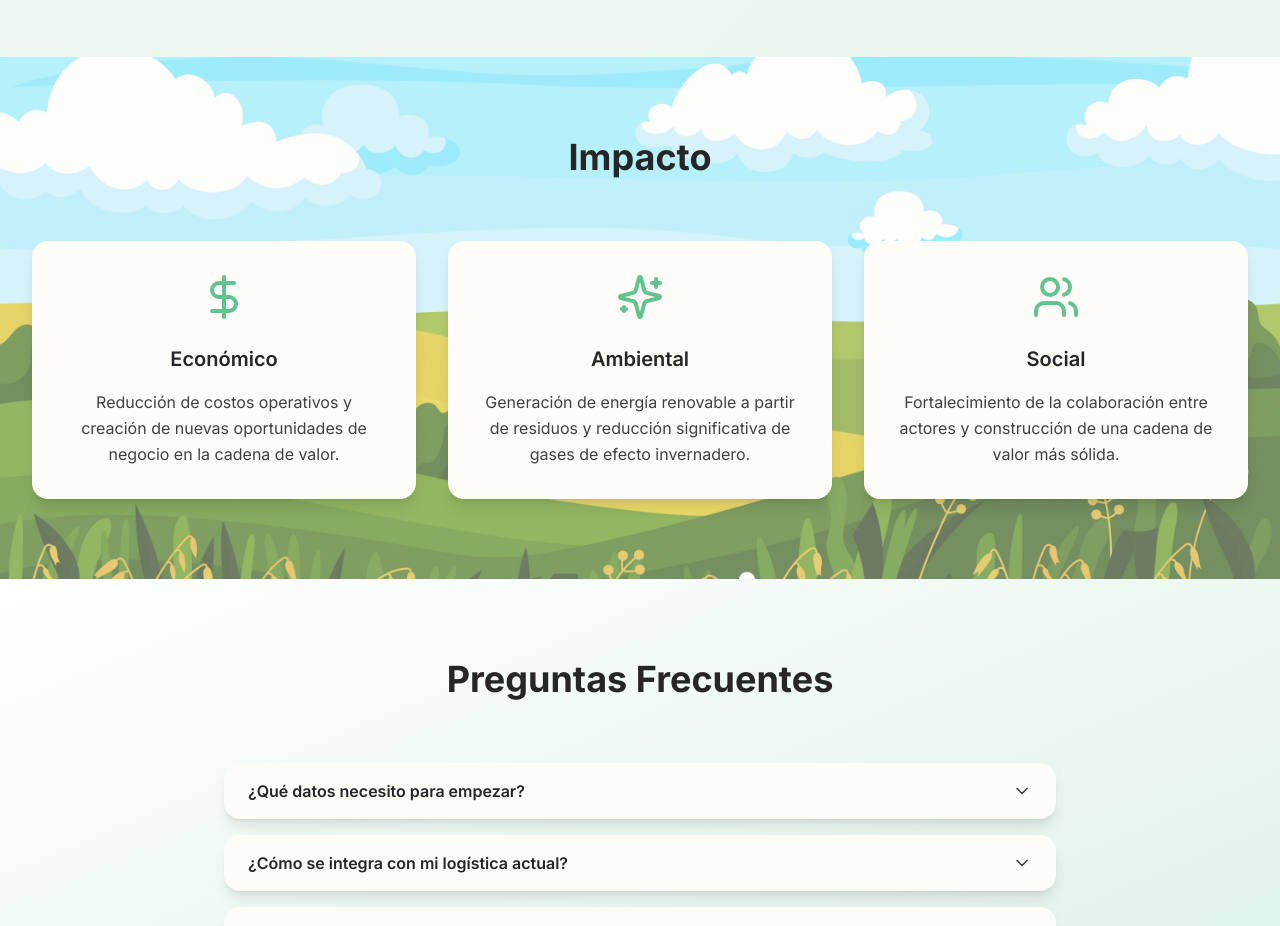
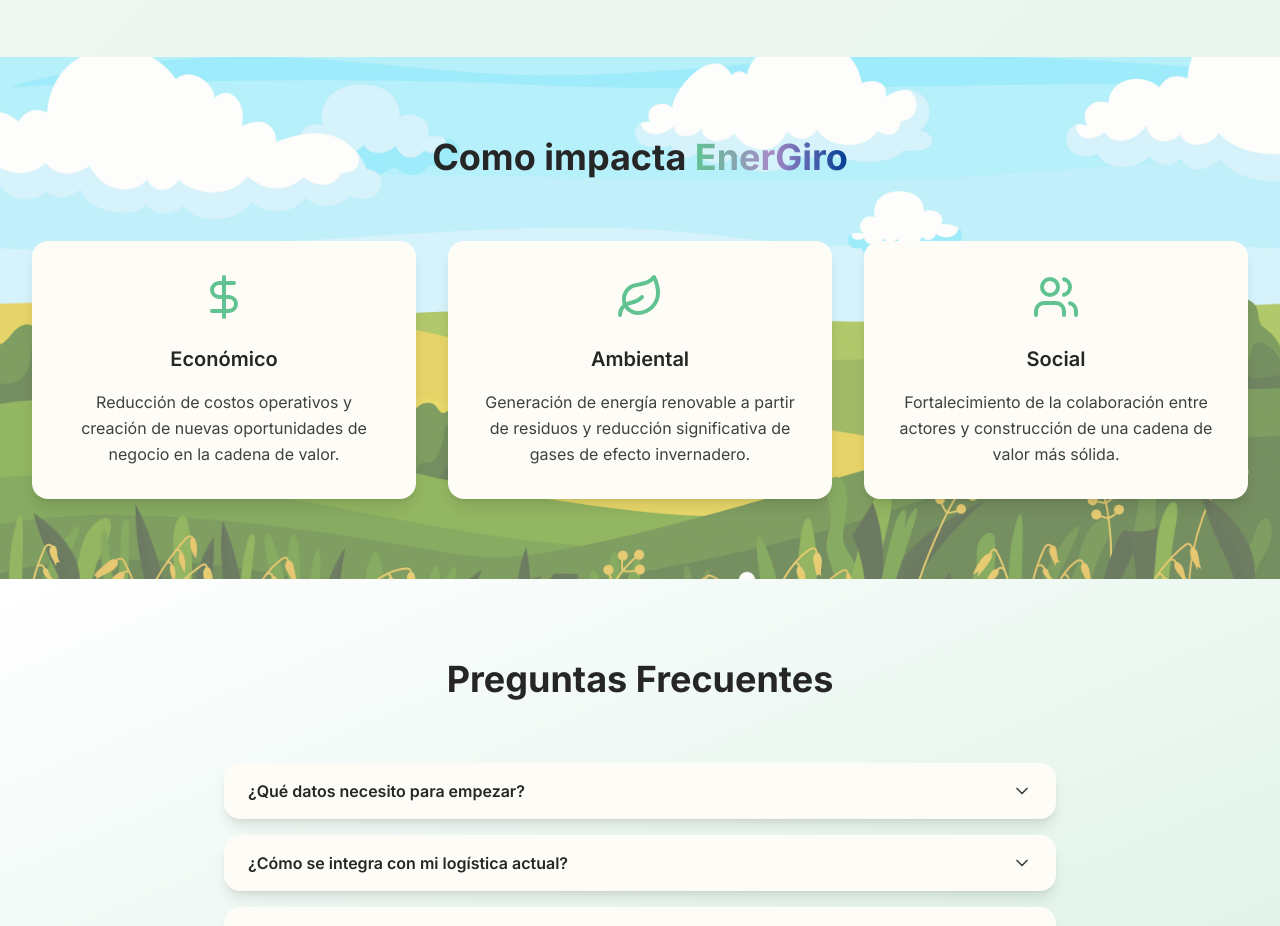
Before and after one commit to dbrosio3/energiro-landing, a Next.js app: page / in a window 1280 px wide. Shown: the part 3360-4286 px from the top of the page. Built offline with nearby package versions, Linux system fonts and the light colour scheme.

Commit message:
actualizo impacto

```diff
--- a/app/components/Impact.tsx
+++ b/app/components/Impact.tsx
@@ -1,7 +1,7 @@
 "use client";
 
 import { motion } from "framer-motion";
-import { DollarSign, Sparkles, Users } from "lucide-react";
+import { DollarSign, Leaf, Users } from "lucide-react";
 
 export default function Impact() {
   const impacts = [
@@ -13,7 +13,7 @@ export default function Impact() {
     },
     {
       title: "Ambiental",
-      icon: Sparkles,
+      icon: Leaf,
       description:
         "Generación de energía renovable a partir de residuos y reducción significativa de gases de efecto invernadero.",
     },
@@ -43,7 +43,7 @@ export default function Impact() {
           transition={{ duration: 0.8 }}
           viewport={{ once: true }}
         >
-          <h2 className="section-title">Impacto</h2>
+          <h2 className="section-title">Como impacta <span className="text-gradient">EnerGiro</span></h2>
         </motion.div>
 
         <div className="grid grid-cols-1 md:grid-cols-3 gap-8">
```
